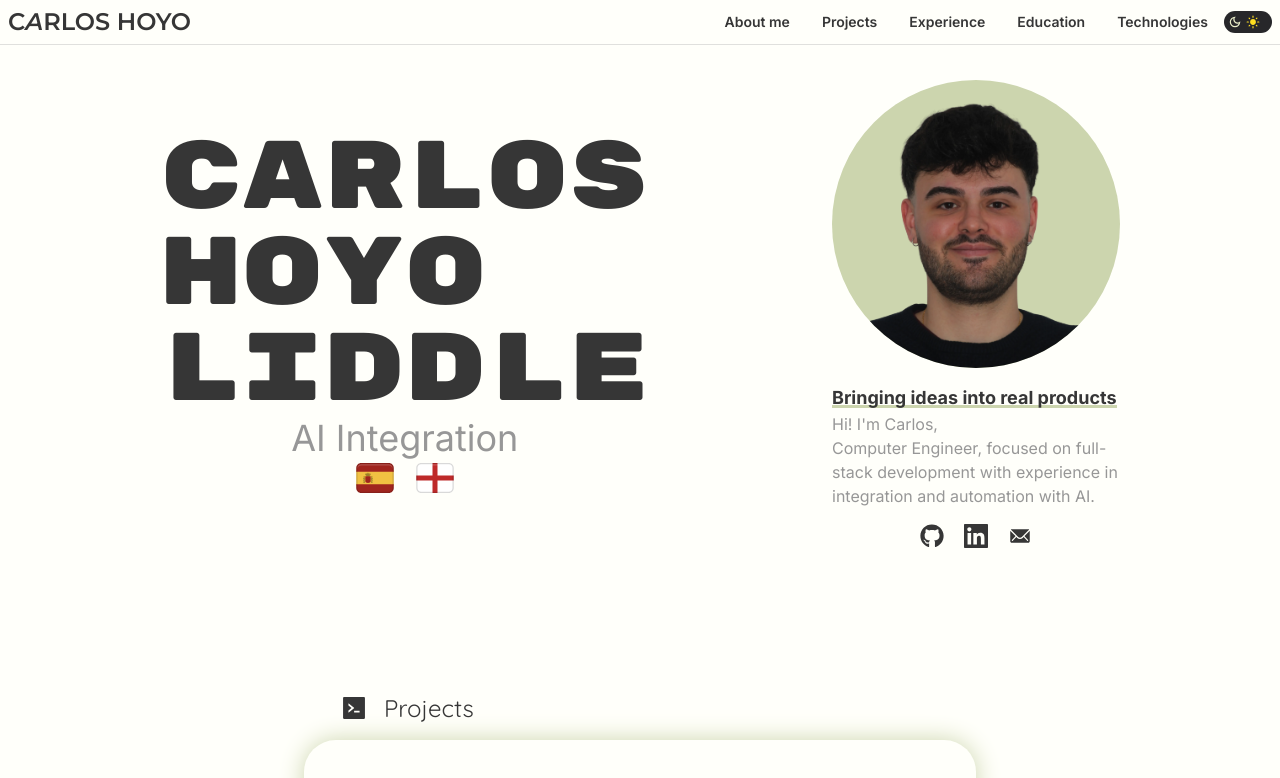
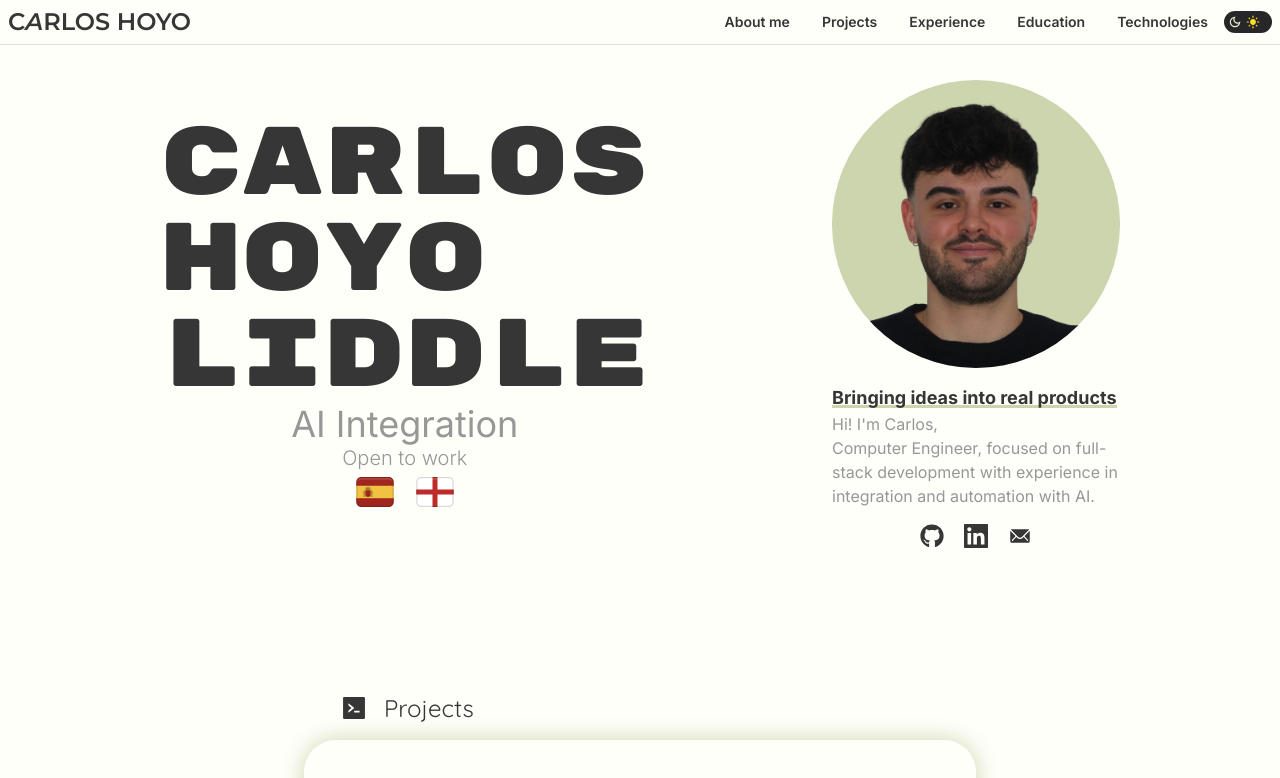
Before and after one commit to carloshoyo/portfolio, a React (Vite) app: page / in a window 1280 px wide. Shown: the top 778 px of the page. Built offline with nearby package versions, Linux system fonts and the light colour scheme.

Commit message:
Hero role updated

```diff
--- a/src/app/Hero.tsx
+++ b/src/app/Hero.tsx
@@ -68,6 +68,7 @@ export function Hero () {
                         className='animate-rise font-inter text-xs md:text-base lg:text-xl text-[#979797] font-light'
                         style={{ animationDelay: "0.55s" }}
                     >
+                        Open to work
                     </p>
                     <div className='animate-rise flex flex-row justify-center gap-5'>
                         <img src="/spain-flag.svg" alt="Spain flag" title='Spanish Nationality' />
```
